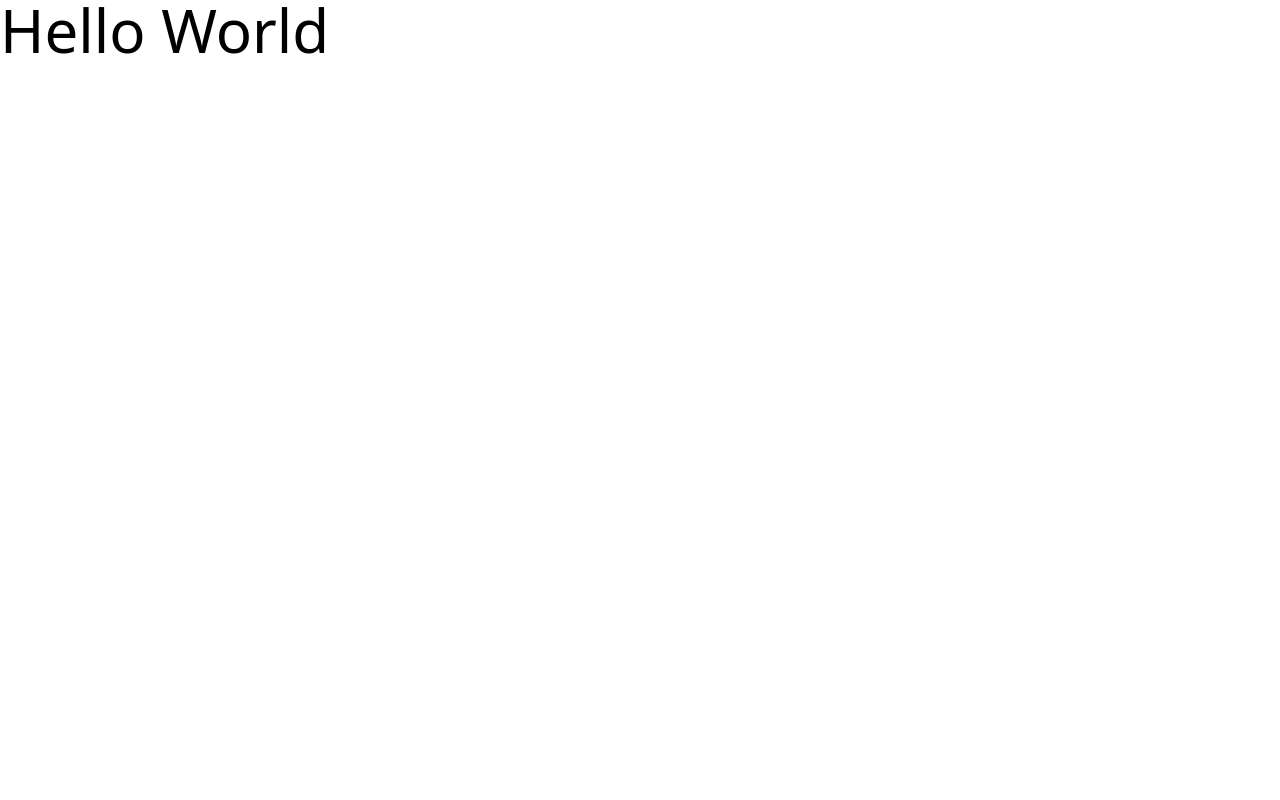
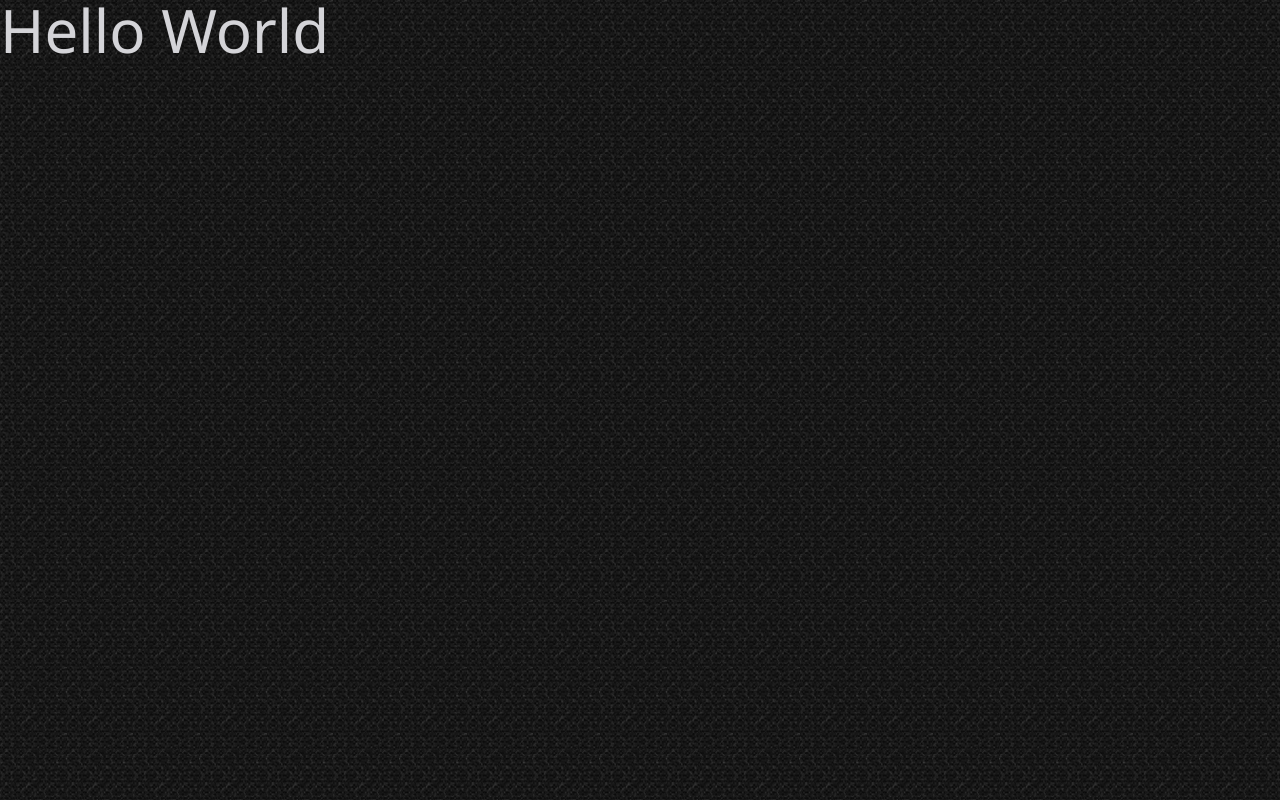
Before and after one commit to agungzxx/personal-website, a website: page index.html in a window 1280 px wide. Drawn offline with nearby package versions, Linux system fonts and the light colour scheme; files that its build step writes are made by us from their sources.

Commit message:
style(ui):adding font and background

```diff
--- a/index.html
+++ b/index.html
@@ -8,9 +8,13 @@
     <!-- CSS -->
     <link rel="stylesheet" href="/dist/style.css">
     <!-- Font -->
+    <link rel="preconnect" href="https://fonts.googleapis.com">
+    <link rel="preconnect" href="https://fonts.gstatic.com" crossorigin>
+    <link href="https://fonts.googleapis.com/css2?family=Noto+Sans:wght@400;500;600;700;800&display=swap" rel="stylesheet">
   </head>
   <body>
-    <div class="text-6xl">Hello World</div>
+    <h1 class="text-6xl">Hello World</h1>
+
     <script type="module" src="/src/js/main.js"></script>
   </body>
 </html>
--- a/src/css/input.css
+++ b/src/css/input.css
@@ -1,3 +1,12 @@
 @tailwind base;
 @tailwind components;
 @tailwind utilities;
+
+@layer base {
+    body {
+        @apply bg-my
+    }
+    h1 {
+        @apply text-zinc-300 text-6xl
+    }
+}
--- a/tailwind.config.js
+++ b/tailwind.config.js
@@ -2,7 +2,14 @@
 export default {
   content: ["./**/*.{html,js}"],
   theme: {
-    extend: {},
+    fontFamily: {
+      'sans': ['Noto Sans, sans-serif;']
+    },
+    extend: {
+      backgroundImage: {
+        'my' : "url('/src/img/mosaic.png')"
+      }
+    },
   },
   plugins: [],
 }
```
Also changed, not shown: src/img/avatar.png (renamed from src/avatar.png), src/img/mosaic.png (renamed from src/mosaic.png).
